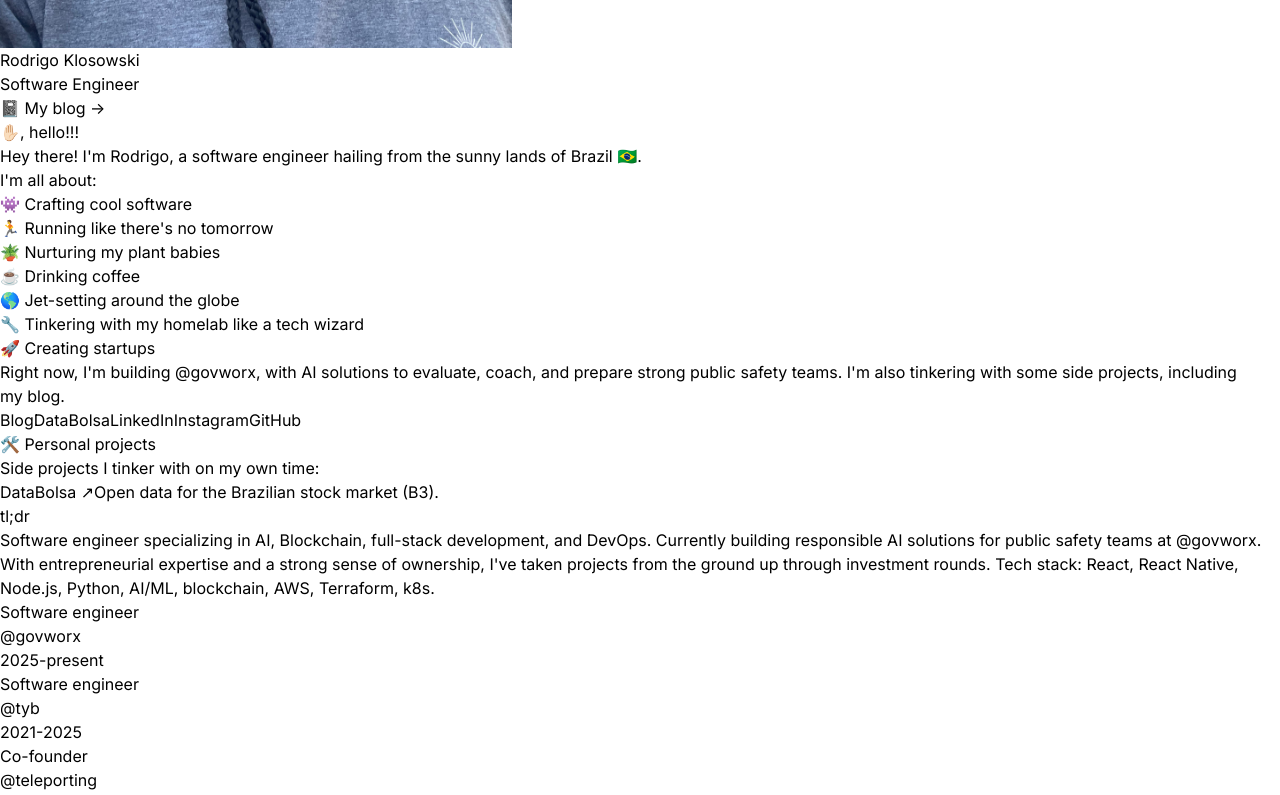
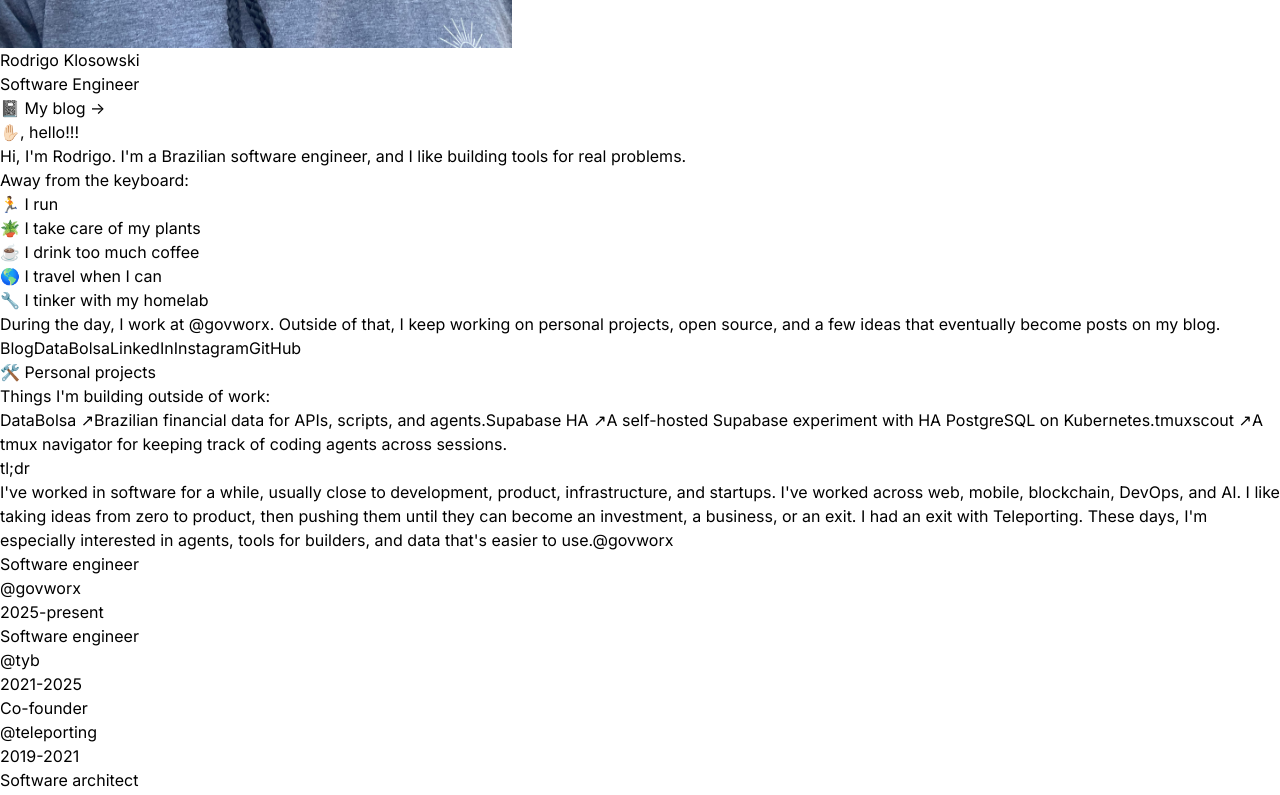
Before and after one commit to klosowsk/rklosowski, a Next.js app: page / in a window 1280 px wide. Shown: the part 659-1454 px from the top of the page. Built offline with nearby package versions, Linux system fonts and the light colour scheme; no server answers.

Commit message:
copy: humanize landing page

```diff
--- a/src/components/ProjectsSection/ProjectsSection.tsx
+++ b/src/components/ProjectsSection/ProjectsSection.tsx
@@ -14,12 +14,20 @@
   // One entry per personal project. Add more here as they're ready to surface.
   const projects: ProjectLink[] = [
     { ...t.dataBolsa, href: "https://databolsa.com" },
+    {
+      ...t.supabaseHa,
+      href: "/blog/i-built-supabase-with-ha-postgresql-on-kubernetes-and-why-you-might-want-to-self-host-2",
+    },
+    {
+      ...t.tmuxscout,
+      href: "/blog/my-terminal-needed-air-traffic-control",
+    },
   ];
 
   return (
     <div className="mt-24 w-full max-w-3xl">
       <div className="flex flex-col space-y-4">
-        <p className="text-5xl font-medium">{t.heading}</p>
+        <p className="text-3xl font-medium">{t.heading}</p>
         <p className="pb-4">{t.intro}</p>
         <div className="space-y-4">
           {projects.map((p) => (
--- a/src/i18n/dictionaries/en.ts
+++ b/src/i18n/dictionaries/en.ts
@@ -20,20 +20,18 @@
     about: {
       hello: "✋🏻, hello!!!",
       intro:
-        "Hey there! I'm Rodrigo, a software engineer hailing from the sunny lands of Brazil 🇧🇷.",
-      listIntro: "I'm all about:",
+        "Hi, I'm Rodrigo. I'm a Brazilian software engineer, and I like building tools for real problems.",
+      listIntro: "Away from the keyboard:",
       items: [
-        "👾 Crafting cool software",
-        "🏃 Running like there's no tomorrow",
-        "🪴 Nurturing my plant babies",
-        "☕️ Drinking coffee",
-        "🌎 Jet-setting around the globe",
-        "🔧 Tinkering with my homelab like a tech wizard",
-        "🚀 Creating startups",
+        "🏃 I run",
+        "🪴 I take care of my plants",
+        "☕️ I drink too much coffee",
+        "🌎 I travel when I can",
+        "🔧 I tinker with my homelab",
       ],
-      buildingPre: "Right now, I'm building",
+      buildingPre: "During the day, I work at",
       buildingPost:
-        ", with AI solutions to evaluate, coach, and prepare strong public safety teams. I'm also tinkering with some side projects, including my",
+        ". Outside of that, I keep working on personal projects, open source, and a few ideas that eventually become posts on my",
       blogWord: "blog",
       links: {
         blog: "Blog",
@@ -44,16 +42,24 @@
     },
     projects: {
       heading: "🛠️ Personal projects",
-      intro: "Side projects I tinker with on my own time:",
+      intro: "Things I'm building outside of work:",
       dataBolsa: {
         name: "DataBolsa",
-        tagline: "Open data for the Brazilian stock market (B3).",
+        tagline: "Brazilian financial data for APIs, scripts, and agents.",
+      },
+      supabaseHa: {
+        name: "Supabase HA",
+        tagline: "A self-hosted Supabase experiment with HA PostgreSQL on Kubernetes.",
+      },
+      tmuxscout: {
+        name: "tmuxscout",
+        tagline: "A tmux navigator for keeping track of coding agents across sessions.",
       },
     },
     experience: {
       heading: "tl;dr",
       summary:
-        "Software engineer specializing in AI, Blockchain, full-stack development, and DevOps. Currently building responsible AI solutions for public safety teams at @govworx. With entrepreneurial expertise and a strong sense of ownership, I've taken projects from the ground up through investment rounds. Tech stack: React, React Native, Node.js, Python, AI/ML, blockchain, AWS, Terraform, k8s.",
+        "I've worked in software for a while, usually close to development, product, infrastructure, and startups. I've worked across web, mobile, blockchain, DevOps, and AI. I like taking ideas from zero to product, then pushing them until they can become an investment, a business, or an exit. I had an exit with Teleporting. These days, I'm especially interested in agents, tools for builders, and data that's easier to use.",
       // Linked company handle inside the summary (kept clickable around the text).
       govworxLabel: "@govworx",
       jobs: [
--- a/src/i18n/dictionaries/pt.ts
+++ b/src/i18n/dictionaries/pt.ts
@@ -18,20 +18,18 @@
     about: {
       hello: "✋🏻, olá!!!",
       intro:
-        "E aí! Eu sou o Rodrigo, engenheiro de software das terras ensolaradas do Brasil 🇧🇷.",
-      listIntro: "Curto bastante:",
+        "Oi, eu sou o Rodrigo. Sou engenheiro de software brasileiro e gosto de construir ferramentas para problemas reais.",
+      listIntro: "Fora do teclado:",
       items: [
-        "👾 Criar softwares legais",
-        "🏃 Correr como se não houvesse amanhã",
-        "🪴 Cuidar das minhas plantinhas",
-        "☕️ Tomar café",
-        "🌎 Rodar o mundo",
-        "🔧 Mexer no meu homelab feito um mago da tecnologia",
-        "🚀 Criar startups",
+        "🏃 corro",
+        "🪴 cuido das plantas",
+        "☕️ tomo café demais",
+        "🌎 viajo quando dá",
+        "🔧 mexo no homelab",
       ],
-      buildingPre: "Atualmente, estou construindo a",
+      buildingPre: "Durante o dia, trabalho na",
       buildingPost:
-        ", com soluções de IA para avaliar, treinar e preparar equipes fortes de segurança pública. Também mexo em alguns projetos paralelos, incluindo meu",
+        ". Fora dele, sigo mexendo em projetos próprios, open source e algumas ideias que viram posts no meu",
       blogWord: "blog",
       links: {
         blog: "Blog",
@@ -42,16 +40,24 @@
     },
     projects: {
       heading: "🛠️ Projetos pessoais",
-      intro: "Projetos paralelos que desenvolvo no meu tempo livre:",
+      intro: "Coisas que estou construindo fora do trabalho:",
       dataBolsa: {
         name: "DataBolsa",
-        tagline: "Dados abertos da bolsa brasileira (B3).",
+        tagline: "Dados financeiros brasileiros para APIs, scripts e agentes.",
+      },
+      supabaseHa: {
+        name: "Supabase HA",
+        tagline: "Um experimento de Supabase self-hosted com PostgreSQL HA no Kubernetes.",
+      },
+      tmuxscout: {
+        name: "tmuxscout",
+        tagline: "Um navegador para acompanhar agentes de código espalhados pelo tmux.",
       },
     },
     experience: {
       heading: "tl;dr",
       summary:
-        "Engenheiro de software especializado em IA, Blockchain, desenvolvimento full-stack e DevOps. Atualmente construindo soluções de IA responsável para equipes de segurança pública na @govworx. Com perfil empreendedor e forte senso de dono, levei projetos do zero até rodadas de investimento. Stack: React, React Native, Node.js, Python, IA/ML, blockchain, AWS, Terraform, k8s.",
+        "Trabalho com software há alguns anos, quase sempre perto de desenvolvimento, produto, infraestrutura e startups. Já mexi com web, mobile, blockchain, DevOps e IA. Gosto de tirar ideias do papel, transformar projetos em produto e acelerar até virar investimento, negócio ou exit. Tive um exit com a Teleporting. Hoje meu interesse está muito em agentes, ferramentas para builders e dados mais fáceis de usar.",
       govworxLabel: "@govworx",
       jobs: [
         { title: "Engenheiro de software", company: "@govworx", date: "2025-presente" },
```
